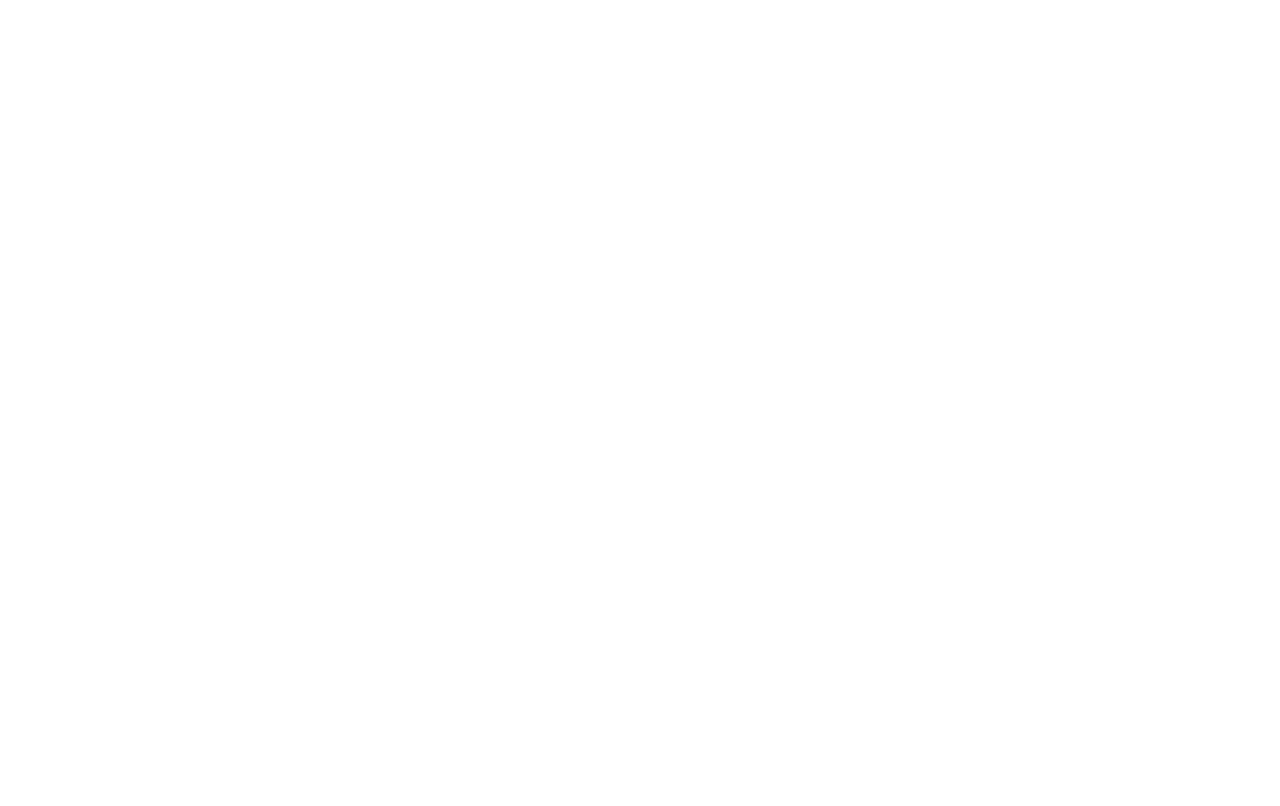
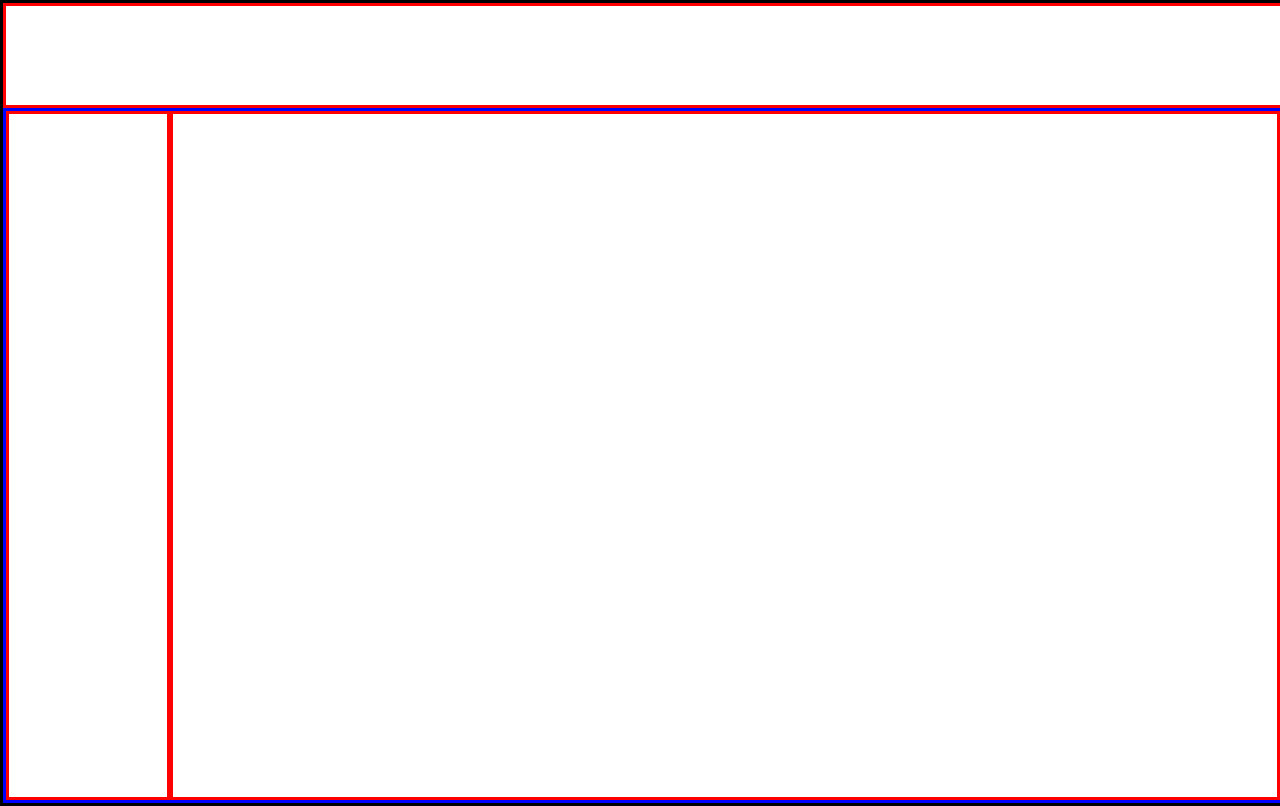
Before and after one commit to IAmAnkitNPatel/PixelatedOS, a React (Vite) app: page / in a window 1280 px wide. Built offline with nearby package versions, Linux system fonts and the light colour scheme.

Commit message:
style(HomeExplorer): create flexbox grid layout for header, sidebar, and workspace

```diff
--- a/src/index.css
+++ b/src/index.css
@@ -230,3 +230,34 @@
   width: 100%;
 
 }
+
+/* Home Explorer */
+
+.home-explorer{
+  border: solid;
+  width: 100vw;
+  height: 100vh;
+  display: flex;
+  flex-direction: column;
+}
+
+.home-explorer-header{
+  border: solid red;
+  flex: 1;
+}
+
+.home-explorer-body{
+  border: solid blue;
+  flex: 7;
+  display: flex;
+}
+
+.home-explorer-sidebar{
+  border: solid red;
+  flex: 1;
+}
+
+.home-explorer-workspace{
+  border: solid red;
+  flex: 7;
+}
```
